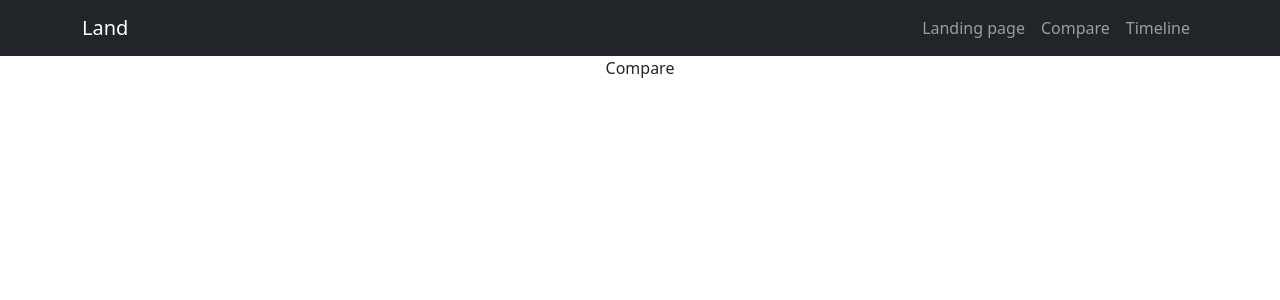
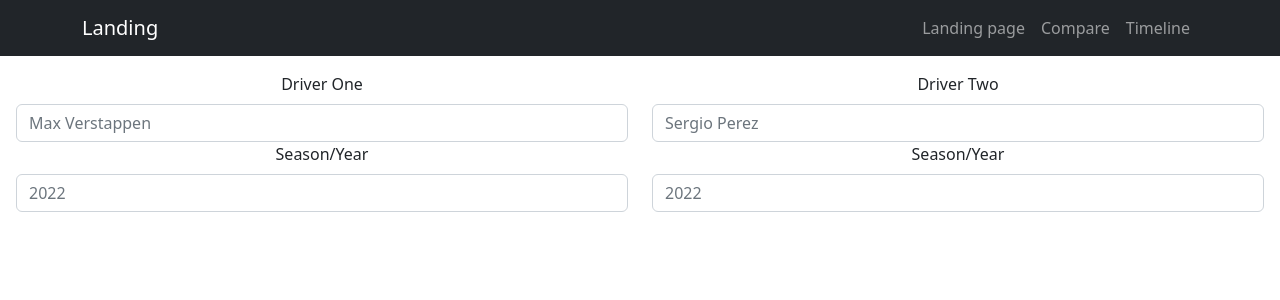
Before and after one commit to Rynoo1/FormulaOneComp, a React (Create React App) app in the folder term1/: page /compare in a window 1280 px wide. Shown: the top 300 px of the page. Built offline with nearby package versions, Linux system fonts and the light colour scheme; no server answers.

Commit message:
compare page components
Adding input components to the compare page

```diff
--- a/term1/src/Components/Navbar.js
+++ b/term1/src/Components/Navbar.js
@@ -6,7 +6,7 @@
   return (
     <Navbar bg="dark" variant="dark">
         <Container>
-            <NavbarBrand href="/">Land</NavbarBrand>
+            <NavbarBrand href="/"> Landing</NavbarBrand>
             <Nav className='ne-auto'>
                 <Nav.Link href='/'>Landing page</Nav.Link>
                 <Nav.Link href='/compare'>Compare</Nav.Link>
--- a/term1/src/Pages/Compare.js
+++ b/term1/src/Pages/Compare.js
@@ -1,24 +1,51 @@
 import React from 'react'
-import axios from "axios";
+//import axios from "axios";
 
 export default function Compare() {
-    const options = {
-      method: 'GET',
-      url: 'https://api-formula-1.p.rapidapi.com/rankings/drivers',
-      params: {season: '2022'},
-      headers: {
-        'X-RapidAPI-Key': '8ef8fc27c6msh7504b9ec3178fa1p1a705fjsnfb988f103d4a',
-        'X-RapidAPI-Host': 'api-formula-1.p.rapidapi.com'
-      }
-    };
+  // const options = {
+  //   method: 'GET',
+  //   url: 'https://api-formula-1.p.rapidapi.com/drivers',
+  //   params: { search: 'lewis' },
+  //   headers: {
+  //     'X-RapidAPI-Key': '8ef8fc27c6msh7504b9ec3178fa1p1a705fjsnfb988f103d4a',
+  //     'X-RapidAPI-Host': 'api-formula-1.p.rapidapi.com'
+  //   }
+  // };
 
-    axios.request(options).then(function (response) {
-        console.log(response.data);
-    }).catch(function (error) {
-        console.error(error);
-    });
+  // axios.request(options).then(function (response) {
+  //   console.log(response.data);
+  // }).catch(function (error) {
+  //   console.error(error);
+  // });
 
-    return (
-        <div>Compare</div>
-    )
+  return (
+    <div class="row p-3">
+
+      <div class="col-6">
+        <label for="driver1label" class="form-label">Driver One</label>
+        <input type="text" class="form-control" id="driver1name" placeholder="Max Verstappen"></input>
+        <label for="season1label" class="form-label">Season/Year</label>
+        <input type="text" class="form-control" id="driver1season" placeholder="2022"></input>
+      </div>
+
+      <div class="col-6">
+        <label for="driver2label" class="form-label">Driver Two</label>
+        <input type="text" class="form-control" id="driver2name" placeholder="Sergio Perez"></input>
+        <label for="season2label" class="form-label">Season/Year</label>
+        <input type="text" class="form-control" id="driver2season" placeholder="2022"></input>
+      </div>
+
+      {/* <div>
+      <input class="form-control" list="datalistOptions" id="driverdatalist" name='driverlist1' value={this.state.driverlist1} placeholder="Type to search..." onChange={e => this.setState({driverlist1: e.target.value})}/>
+        <datalist id="datalistOptions1">
+          <option value="San Francisco"/>
+          <option value="New York"/>
+          <option value="Seattle"/>
+          <option value="Los Angeles"/>
+          <option value="Chicago"/>
+        </datalist>
+      </div> */}
+
+    </div>
+  )
 }
```
